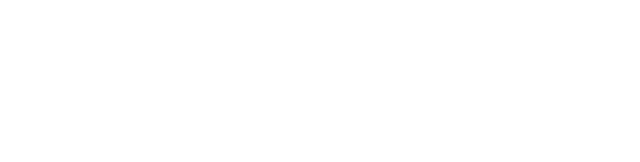
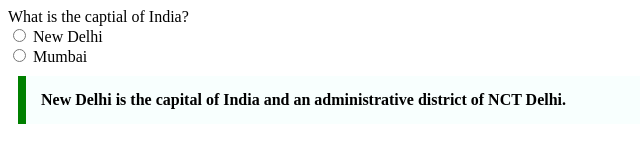
Before and after one commit to acciojob/trivia-gauravjoshi34, a website: page main.html in a window 1280 px wide. Shown: the whole page, without its empty margins (0-640 px from the left). Drawn offline with Linux system fonts and the light colour scheme.

Commit message:
created a submission

```diff
--- a/main.html
+++ b/main.html
@@ -4,12 +4,31 @@
 
 <head>
 	<link rel="stylesheet" href="styles.css">
+	<style>
+		blockquote{
+			max-width: 600px;
+			margin: 10px;
+			padding: 15px;
+			border-left: 8px solid green;
+			background-color: #f8fffe;
+			font-weight: bold;
+		}
+	</style>
 </head>
 
 <body>
 	<!-- the entire body must be written by student -->
-    <script type="text/javascript" src="./script.js">
-</script>
+	<label>What is the captial of India?</label>
+	<br>
+	<input type="radio" name="capital"> New Delhi
+	<br>
+	<input type="radio" name="capital"> Mumbai
+
+	<blockquote cite="https://en.wikipedia.org/wiki/New_Delhi">
+		New Delhi is the capital of India and an administrative district of NCT Delhi.
+	</blockquote>
+
+    <script type="text/javascript" src="./script.js"></script>
 
 </body>
 
```
